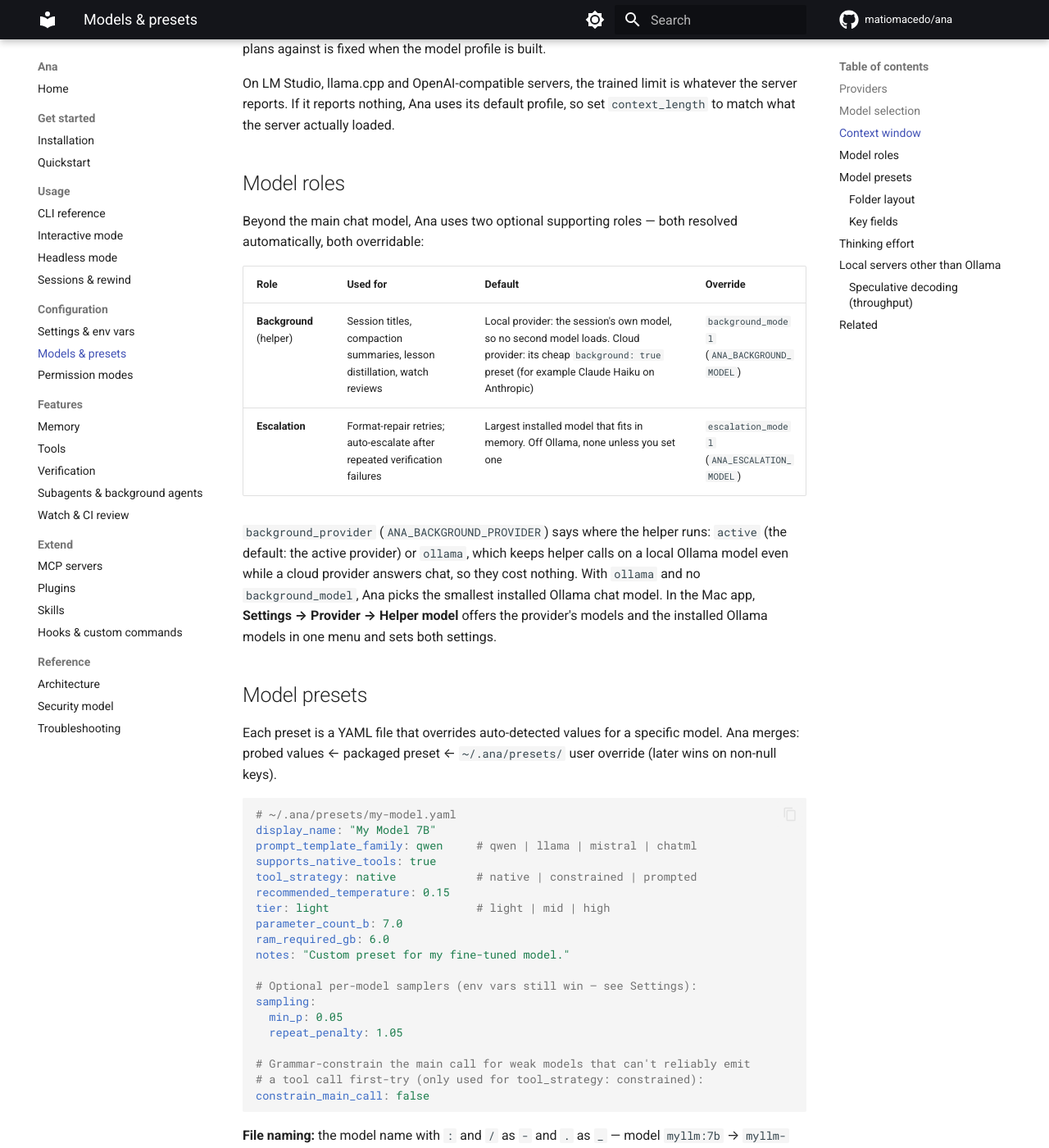
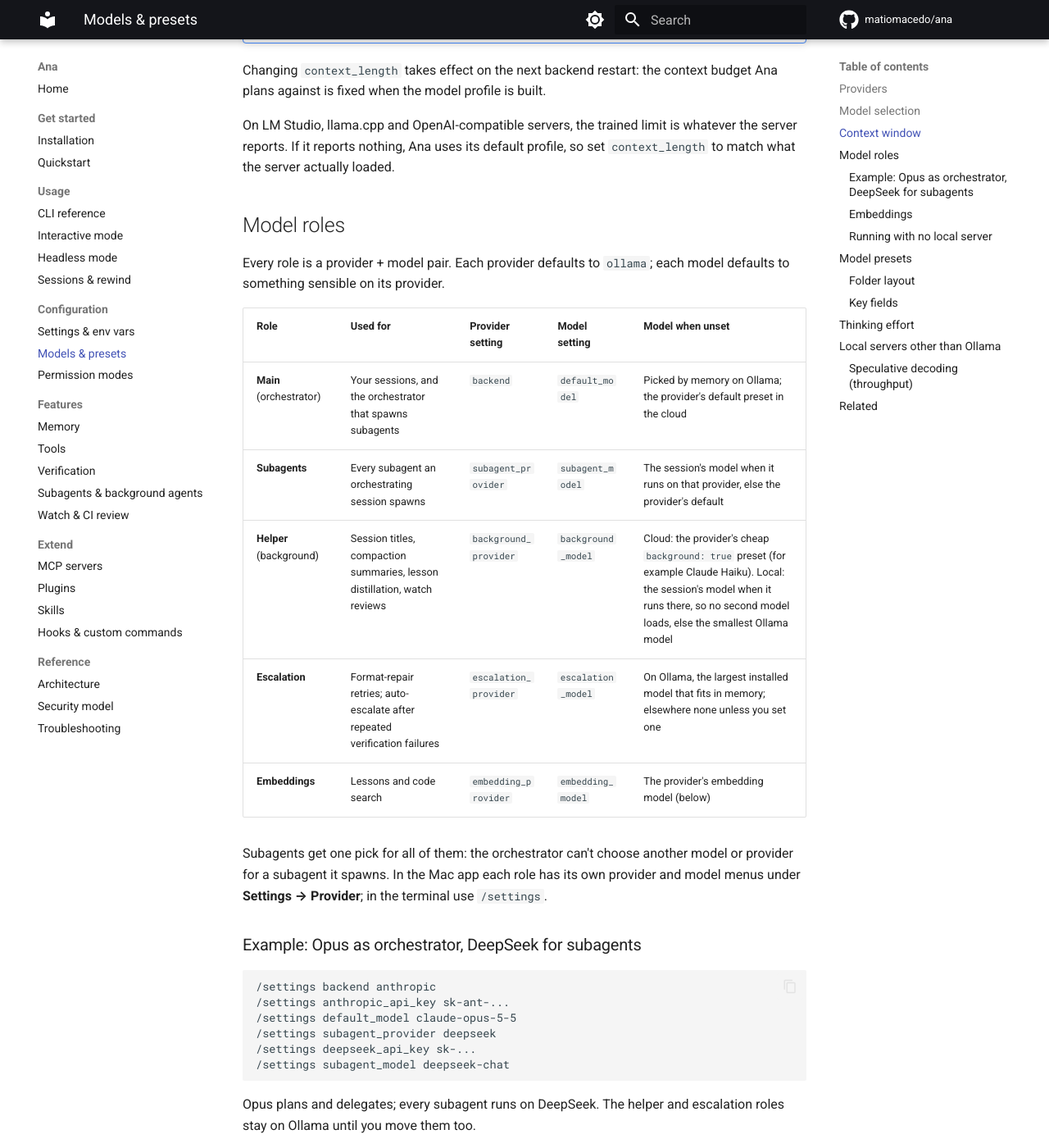
Before and after one commit to matiomacedo/ana, an MkDocs documentation site: the page built from docs/configuration/models.md, in a window 1280 px wide and 1400 px high, scrolled down 3806 px. Shown: the whole window at 82% size. Built offline with MkDocs 1.6.1 and Material for MkDocs 9.7.7, drawn with Linux system fonts in a browser that asks for light colours; comment, search, counter and statistics services are not loaded; some of the changed text lies outside the part shown.

Commit message:
Docs: per-role providers, embedding reset confirm, running without a local server

````diff
--- a/docs/configuration/models.md
+++ b/docs/configuration/models.md
@@ -1,9 +1,11 @@
 # Models & presets
 
-Ana talks to one **provider** at a time: a model server on your computer
-(Ollama, LM Studio, llama.cpp or any OpenAI-compatible server such as vLLM)
-or a cloud API (Anthropic, OpenAI, Google Gemini and others, with your own
-key). It adapts to each model through a **model profile**: probed or listed
+Ana runs models on **providers**: model servers on your computer (Ollama,
+LM Studio, llama.cpp or any OpenAI-compatible server such as vLLM) and cloud
+APIs (Anthropic, OpenAI, Google Gemini and others, with your own key). Each
+[model role](#model-roles) — the main chat model, subagents, the helper,
+escalation and embeddings — picks its own provider and model, so you can mix
+them. Ana adapts to each model through a **model profile**: probed or listed
 capabilities merged with a per-model preset.
 
 ## Providers
@@ -26,8 +28,9 @@ capabilities merged with a per-model preset.
 | Fireworks | `fireworks` | cloud | `fireworks_api_key` | `FIREWORKS_API_KEY` |
 | Cerebras | `cerebras` | cloud | `cerebras_api_key` | `CEREBRAS_API_KEY` |
 
-Pick one with the `backend` setting (`ANA_BACKEND`), in `/settings`, in the
-Mac app's **Settings → Provider**, or inline:
+The `backend` setting (`ANA_BACKEND`) is the **main provider**: what a
+session runs on unless it picks a model elsewhere. Set it in `/settings`, in
+the Mac app's **Settings → Provider**, or inline:
 
 ```text
 /settings backend anthropic
@@ -42,25 +45,25 @@ back: the settings API, `/settings` and the Mac app show only `set …1234`
 switch back and forth without typing it again. Saving an empty value removes
 a saved key.
 
-**Hot switching.** A change to `backend`, `backend_base_url` or an API key
-takes effect on the next message, with no backend restart. Ana lists the new
-provider's models, moves `default_model` to one it serves (a cloud provider's
-default preset; on a local server the usual selection), and forgets anything
-cached for the old provider. `/settings backend <id>` prints how many models
-the provider lists and whether it accepted the key. `ana models list` and the
-`/model` picker show only the active provider's models. A session keeps the
-model it chose; if that model belongs to another provider, Ana asks you to pick
-one the active provider serves.
+**Hot switching.** A change to any role's provider, a server's URL or an
+API key takes effect on the next message, with no backend restart. For a new
+main provider Ana lists its models, moves `default_model` to one it serves (a
+cloud provider's default preset; on a local server the usual selection), and
+forgets anything cached for the old one. `/settings backend <id>` prints how
+many models the provider lists and whether it accepted the key.
+
+**Picking a model.** `ana models list`, `/model` and the Mac app's model
+picker list the models of every provider a role uses, the main provider's
+first (the Mac app groups them under provider names). A session remembers the
+provider of the model it picked, so one session can run on DeepSeek while the
+main provider stays Anthropic; the Mac app then shows the model as
+`deepseek-chat · DeepSeek`.
 
 **Which cloud models.** For a cloud provider, Ana lists the models that have
 a preset (see [Presets](#model-presets)) *and* that your account can use; the
 provider's model listing also checks the key. A refused key shows as an error
 in `/settings backend <id>`, `ana doctor` and the Mac app.
 
-**Memory search with a cloud provider.** Embeddings (lessons, code search)
-never go to a cloud API. They use the active server when it is local, and a
-local Ollama otherwise. Without Ollama, lessons and the code index are off and
-`ana doctor` says so; chat works either way.
 
 ## Model selection
 
@@ -85,7 +88,7 @@ The table above applies to Ollama. A cloud provider's default model is its
 Inspect what Ana sees:
 
 ```bash
-ana models list             # the active provider's models with profiles
+ana models list             # every provider's models with profiles
 ana models info qwen3.5:9b  # full effective profile for one model
 ```
 
@@ -139,21 +142,61 @@ so set `context_length` to match what the server actually loaded.
 
 ## Model roles
 
-Beyond the main chat model, Ana uses two optional supporting roles — both
-resolved automatically, both overridable:
+Every role is a provider + model pair. Each provider defaults to `ollama`;
+each model defaults to something sensible on its provider.
 
-| Role | Used for | Default | Override |
-|---|---|---|---|
-| **Background** (helper) | Session titles, compaction summaries, lesson distillation, watch reviews | Local provider: the session's own model, so no second model loads. Cloud provider: its cheap `background: true` preset (for example Claude Haiku on Anthropic) | `background_model` (`ANA_BACKGROUND_MODEL`) |
-| **Escalation** | Format-repair retries; auto-escalate after repeated verification failures | Largest installed model that fits in memory. Off Ollama, none unless you set one | `escalation_model` (`ANA_ESCALATION_MODEL`) |
+| Role | Used for | Provider setting | Model setting | Model when unset |
+|---|---|---|---|---|
+| **Main** (orchestrator) | Your sessions, and the orchestrator that spawns subagents | `backend` | `default_model` | Picked by memory on Ollama; the provider's default preset in the cloud |
+| **Subagents** | Every subagent an orchestrating session spawns | `subagent_provider` | `subagent_model` | The session's model when it runs on that provider, else the provider's default |
+| **Helper** (background) | Session titles, compaction summaries, lesson distillation, watch reviews | `background_provider` | `background_model` | Cloud: the provider's cheap `background: true` preset (for example Claude Haiku). Local: the session's model when it runs there, so no second model loads, else the smallest Ollama model |
+| **Escalation** | Format-repair retries; auto-escalate after repeated verification failures | `escalation_provider` | `escalation_model` | On Ollama, the largest installed model that fits in memory; elsewhere none unless you set one |
+| **Embeddings** | Lessons and code search | `embedding_provider` | `embedding_model` | The provider's embedding model (below) |
 
-`background_provider` (`ANA_BACKGROUND_PROVIDER`) says where the helper runs:
-`active` (the default: the active provider) or `ollama`, which keeps helper
-calls on a local Ollama model even while a cloud provider answers chat, so they
-cost nothing. With `ollama` and no `background_model`, Ana picks the smallest
-installed Ollama chat model. In the Mac app, **Settings → Provider → Helper
-model** offers the provider's models and the installed Ollama models in one
-menu and sets both settings.
+Subagents get one pick for all of them: the orchestrator can't choose another
+model or provider for a subagent it spawns. In the Mac app each role has its
+own provider and model menus under **Settings → Provider**; in the terminal
+use `/settings`.
+
+### Example: Opus as orchestrator, DeepSeek for subagents
+
+```text
+/settings backend anthropic
+/settings anthropic_api_key sk-ant-...
+/settings default_model claude-opus-5-5
+/settings subagent_provider deepseek
+/settings deepseek_api_key sk-...
+/settings subagent_model deepseek-chat
+```
+
+Opus plans and delegates; every subagent runs on DeepSeek. The helper and
+escalation roles stay on Ollama until you move them too.
+
+### Embeddings
+
+`embedding_provider` is one of the local servers, `openai`
+(`text-embedding-3-small`), `google` (`gemini-embedding-001`), `mistral`
+(`mistral-embed`), `fireworks` (`fireworks/qwen3-embedding-8b`),
+`openrouter` (`openai/text-embedding-3-small`), or `off`. Ollama defaults to
+`qwen3-embedding:0.6b`; LM Studio, llama.cpp and other OpenAI-compatible
+servers need `embedding_model` set. Anthropic, Groq, DeepSeek, xAI, Together
+and Cerebras have no embeddings endpoint. With `off`, lessons and the code
+index are off; chat and the repo map work as usual.
+
+!!! warning "Changing the embedding provider or model deletes saved vectors"
+    Vectors from one embedding model can't be searched with another. Changing
+    `embedding_provider` or `embedding_model` while lessons or code-index
+    chunks are saved deletes them, so Ana asks first and says how many would
+    go. The code index rebuilds as you work; lessons
+    can't be recovered. Ana doesn't re-embed them automatically, because on a
+    cloud provider every re-embedded chunk is a paid API call.
+
+### Running with no local server
+
+Put every role on a cloud provider and either a cloud embedding provider or
+`off`, and Ana never needs Ollama or any other local server: `ana doctor`
+skips its Ollama checks, and `ana chat` warns only about a role whose
+provider it can't reach.
 
 ## Model presets
 
@@ -257,16 +300,18 @@ Higher effort is slower and, on cloud providers, costs more output tokens.
 
 ## Local servers other than Ollama
 
-Ana can point at any OpenAI-compatible inference server instead of Ollama
-(`backend`, plus `backend_base_url` when the server isn't on its default port
-— see [Settings](settings.md#provider)):
+Any role can run on an OpenAI-compatible inference server instead of Ollama.
+Each local server has its own address setting, so several can be in use at
+once (see [Settings](settings.md#provider)):
 
-- **LM Studio**: `backend = lmstudio` (default `http://localhost:1234`)
-- **llama.cpp** (`llama-server`): `backend = llamacpp` (default `http://localhost:8080`)
-- **vLLM or other OpenAI-compatible servers**: `backend = openai_compat` (default `http://localhost:8000`)
+- **Ollama**: `ollama_base_url` (default `http://localhost:11434`)
+- **LM Studio**: `lmstudio`, `lmstudio_base_url` (default `http://localhost:1234`)
+- **llama.cpp** (`llama-server`): `llamacpp`, `llamacpp_base_url` (default `http://localhost:8080`)
+- **vLLM or other OpenAI-compatible servers**: `openai_compat`, `openai_compat_base_url` (default `http://localhost:8000`)
 
-`backend_base_url` applies to the active provider only, so switching
-provider never sends its address to another one.
+`backend_base_url` is deprecated: it still applies to the main provider for
+one release, and a saved value is copied to that server's own setting on the
+first start.
 
 ### Speculative decoding (throughput)
 
````
Also changed, not shown: docs/configuration/settings.md (+35 -17 lines), docs/reference/troubleshooting.md (+16 -5 lines).
